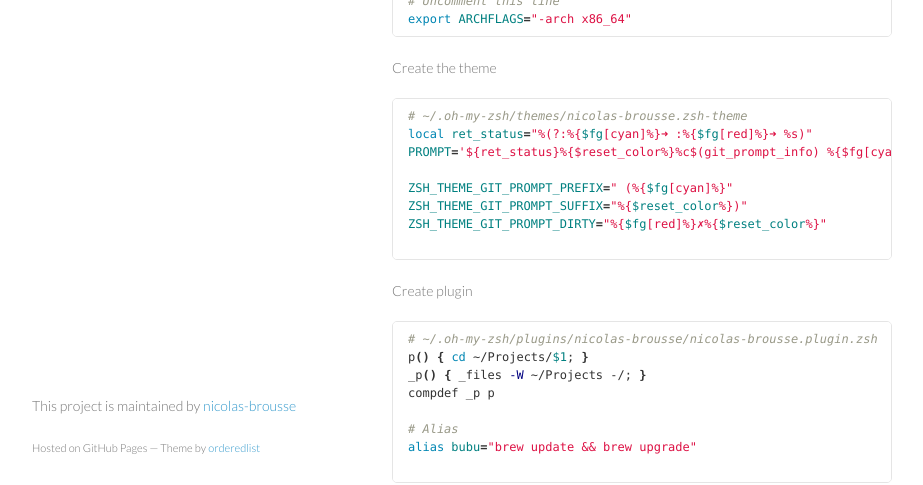
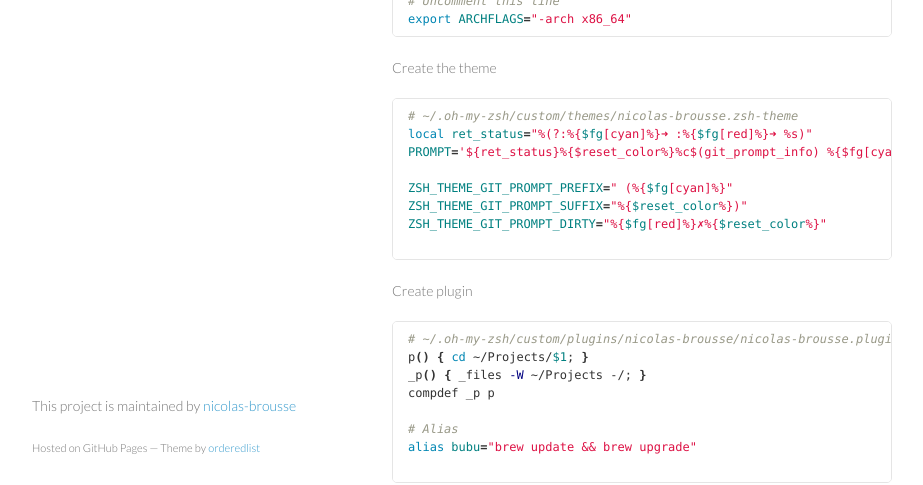
Before and after one commit to nicolas-brousse/osx-install-and-tips, a Jekyll site: the page built from pages/installation/oh-my-zsh.md, in a window 1280 px wide. Shown: the part 373-858 px from the top of the page, without its empty margins (178-1101 px from the left). Built offline with Jekyll 4.4.1, drawn with Linux system fonts in a browser that asks for light colours; Markdown is read by kramdown in place of the engine named in the settings.

Commit message:
Update oh-my-zsh page

````diff
--- a/pages/installation/oh-my-zsh.md
+++ b/pages/installation/oh-my-zsh.md
@@ -23,7 +23,7 @@ export ARCHFLAGS="-arch x86_64"
 Create the theme
 
 ```bash
-# ~/.oh-my-zsh/themes/nicolas-brousse.zsh-theme
+# ~/.oh-my-zsh/custom/themes/nicolas-brousse.zsh-theme
 local ret_status="%(?:%{$fg[cyan]%}➜ :%{$fg[red]%}➜ %s)"
 PROMPT='${ret_status}%{$reset_color%}%c$(git_prompt_info) %{$fg[cyan]%}%#%{$reset_color%} '
 
@@ -36,7 +36,7 @@ ZSH_THEME_GIT_PROMPT_DIRTY="%{$fg[red]%}✗%{$reset_color%}"
 Create plugin
 
 ```bash
-# ~/.oh-my-zsh/plugins/nicolas-brousse/nicolas-brousse.plugin.zsh
+# ~/.oh-my-zsh/custom/plugins/nicolas-brousse/nicolas-brousse.plugin.zsh
 p() { cd ~/Projects/$1; }
 _p() { _files -W ~/Projects -/; }
 compdef _p p
````
